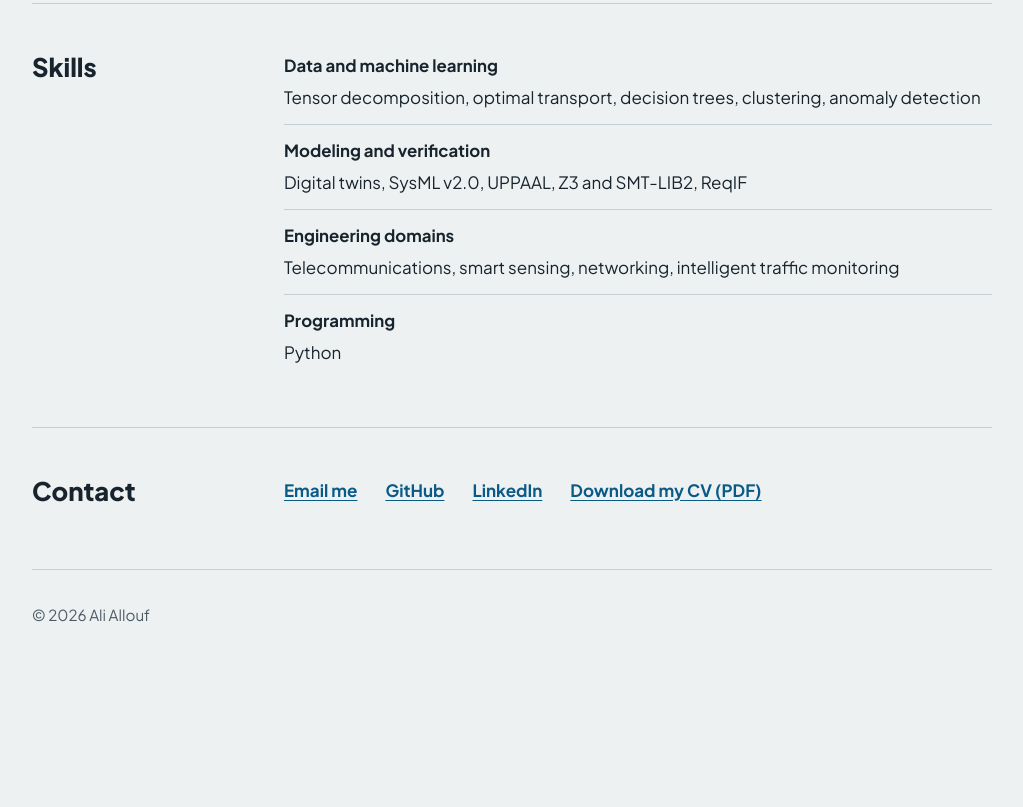
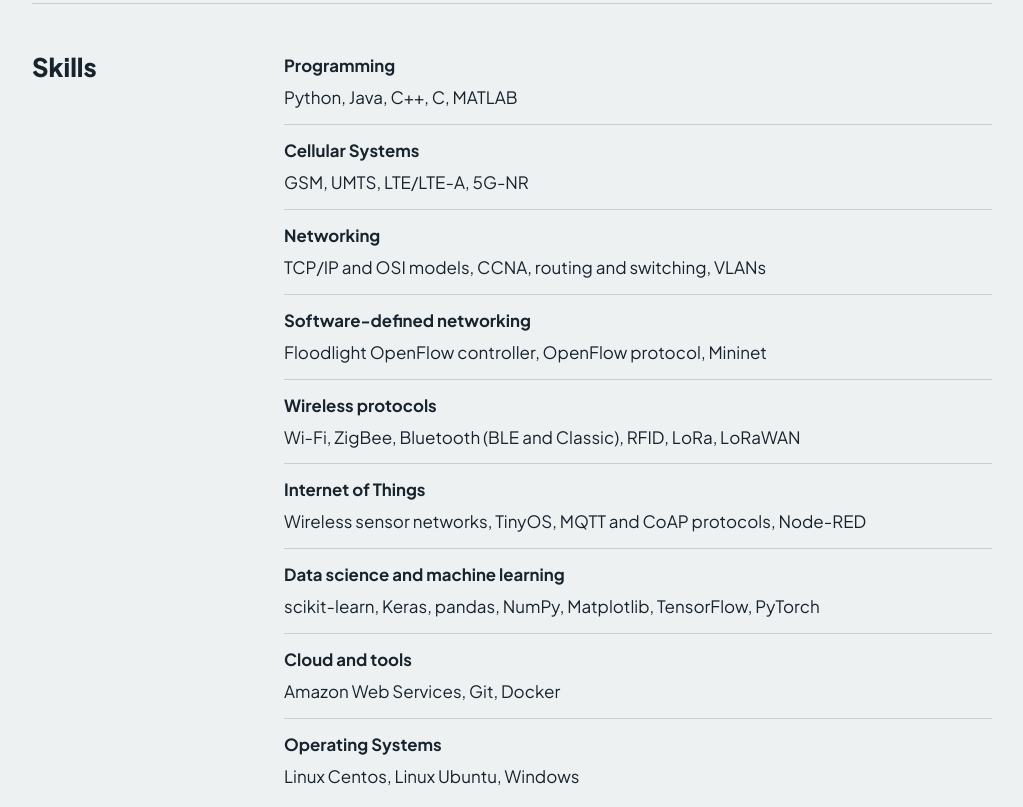
Before and after one commit to aliallouf/aliallouf.github.io, a plain HTML site: page index.html in a window 1280 px wide. Shown: the part 3376-4183 px from the top of the page, without its empty margins (128-1151 px from the left). Before the commit the page ends 4052 px from the top, so only its background shows below. Drawn offline with Linux system fonts and the light colour scheme.

Commit message:
Update skills and add versioning to stylesheet

```diff
--- a/index.html
+++ b/index.html
@@ -9,7 +9,7 @@
   <meta property="og:description" content="Smart sensing, digital twins and urban traffic monitoring.">
   <meta property="og:type" content="website">
   <link rel="icon" href="assets/favicon.svg" type="image/svg+xml">
-  <link rel="stylesheet" href="assets/style.css">
+  <link rel="stylesheet" href="assets/style.css?v=2">
 </head>
 <body>
   <a class="skip" href="#main">Skip to content</a>
@@ -164,10 +164,15 @@
     <section class="block wrap" id="skills">
       <h2>Skills</h2>
       <dl class="body">
-        <div><dt>Data and machine learning</dt><dd>Tensor decomposition, optimal transport, decision trees, clustering, anomaly detection</dd></div>
-        <div><dt>Modeling and verification</dt><dd>Digital twins, SysML v2.0, UPPAAL, Z3 and SMT-LIB2, ReqIF</dd></div>
-        <div><dt>Engineering domains</dt><dd>Telecommunications, smart sensing, networking, intelligent traffic monitoring</dd></div>
-        <div><dt>Programming</dt><dd>Python</dd></div>
+        <div><dt>Programming</dt><dd>Python, Java, C++, C, MATLAB</dd></div>
+        <div><dt>Cellular Systems</dt><dd>GSM, UMTS, LTE/LTE-A, 5G-NR</dd></div>
+        <div><dt>Networking</dt><dd>TCP/IP and OSI models, CCNA, routing and switching, VLANs</dd></div>
+        <div><dt>Software-defined networking</dt><dd>Floodlight OpenFlow controller, OpenFlow protocol, Mininet</dd></div>
+        <div><dt>Wireless protocols</dt><dd>Wi-Fi, ZigBee, Bluetooth (BLE and Classic), RFID, LoRa, LoRaWAN</dd></div>
+        <div><dt>Internet of Things</dt><dd>Wireless sensor networks, TinyOS, MQTT and CoAP protocols, Node-RED</dd></div>
+        <div><dt>Data science and machine learning</dt><dd>scikit-learn, Keras, pandas, NumPy, Matplotlib, TensorFlow, PyTorch</dd></div>
+        <div><dt>Cloud and tools</dt><dd>Amazon Web Services, Git, Docker</dd></div>
+         <div><dt>Operating Systems</dt><dd>Linux Centos, Linux Ubuntu, Windows</dd></div>
       </dl>
     </section>
 
```
